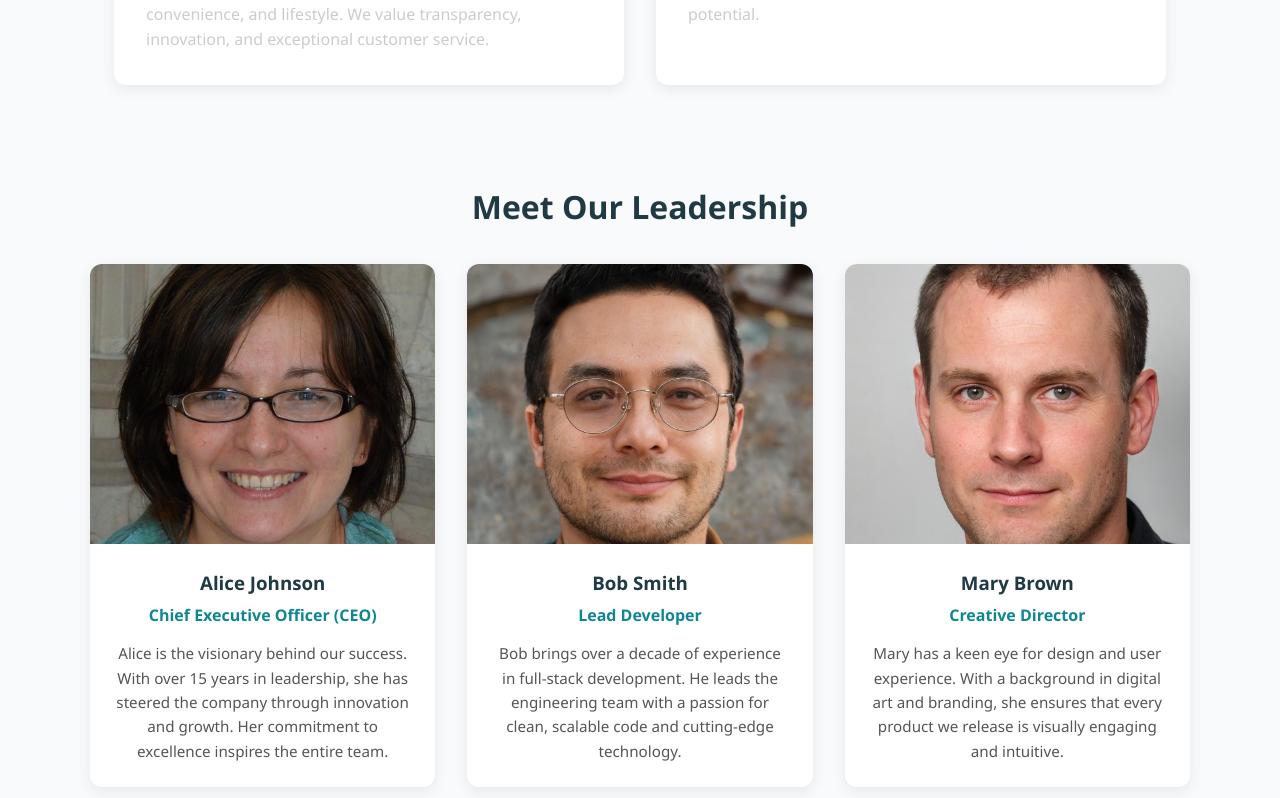
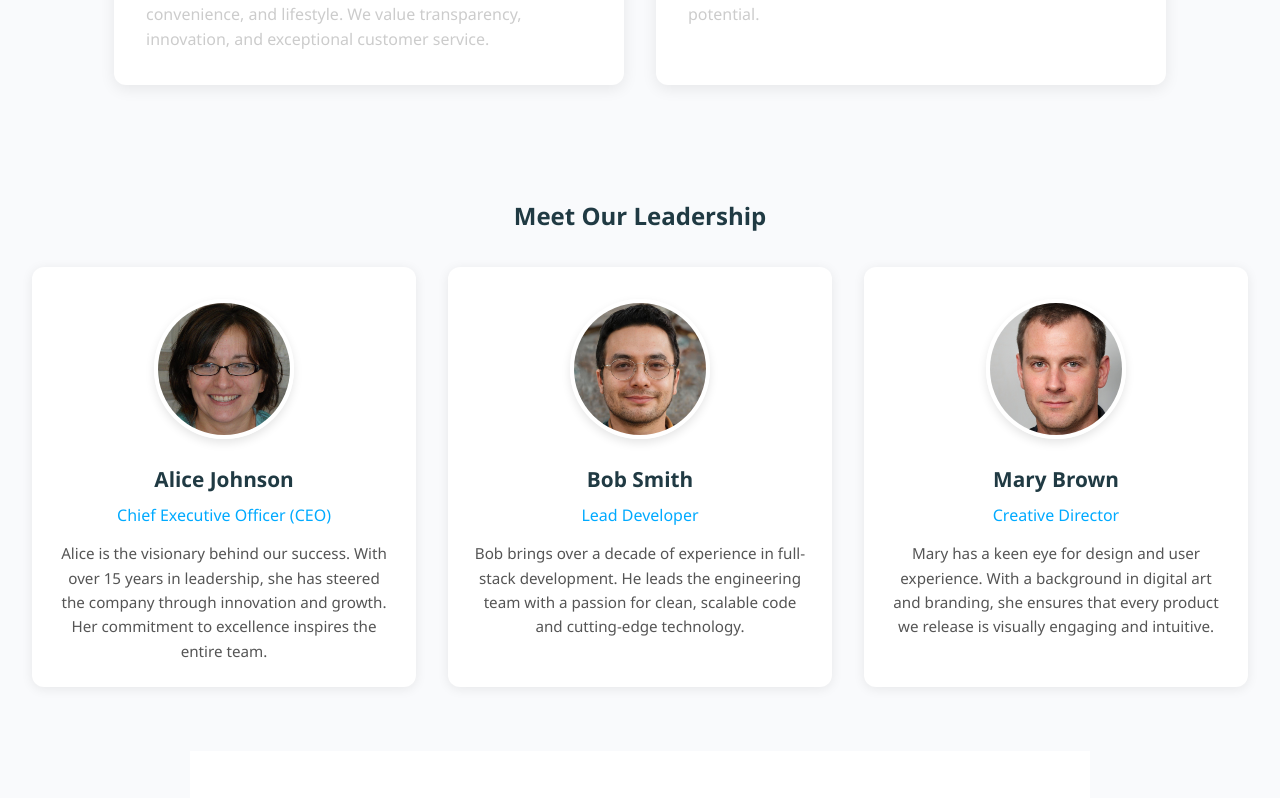
Before and after one commit to Raytay1234/Electro-Shop, a React (Vite) app: page /about in a window 1280 px wide. Shown: the part 562-1360 px from the top of the page. Built offline with nearby package versions, Linux system fonts and the light colour scheme.

Commit message:
Fixed profile view in navbar

```diff
--- a/src/components/Navbar.jsx
+++ b/src/components/Navbar.jsx
@@ -1,4 +1,3 @@
-// src/components/Navbar.jsx
 import React, { useState } from 'react';
 import { Link, useNavigate } from 'react-router-dom';
 import useAuth from '../context/useAuth.jsx';
@@ -68,17 +67,6 @@ const Navbar = () => {
 
       {/* Right: Mobile Actions */}
       <div className="nav-right">
-        {/* Mobile Profile Avatar */}
-        {user && (
-          <Link to="/UserProfile" className="profile-link mobile-avatar">
-            <img
-              src={user.profilePicture || '/default-avatar.png'}
-              alt="Profile"
-              className="profile-avatar"
-            />
-          </Link>
-        )}
-
         {/* Hamburger Menu */}
         <button
           className={`hamburger ${menuOpen ? 'active' : ''}`}
@@ -92,6 +80,17 @@ const Navbar = () => {
             <span className="hamburger-badge">{cartQuantity}</span>
           )}
         </button>
+
+        {/* Mobile Profile Avatar */}
+        {user && (
+          <Link to="/UserProfile" className="profile-link mobile-avatar">
+            <img
+              src={user.profilePicture || '/default-avatar.png'}
+              alt="Profile"
+              className="profile-avatar"
+            />
+          </Link>
+        )}
       </div>
     </nav>
   );
--- a/src/styles/About.css
+++ b/src/styles/About.css
@@ -68,46 +68,47 @@
   margin-bottom: 1rem;
 }
 
-/* ===============================
+/* ==============================
    Team Section
-================================= */
+   ============================== */
 .team {
-  padding: 3rem 1.5rem;
+  padding: 4rem 2rem;
   text-align: center;
 }
 
 .team h2 {
-  font-size: 2rem;
+  margin-bottom: 2rem;
   color: #203a43;
-  margin-bottom: 2rem;
 }
 
 .team-grid {
   display: grid;
-  grid-template-columns: repeat(auto-fit, minmax(280px, 1fr));
+  grid-template-columns: repeat(auto-fit, minmax(260px, 1fr));
   gap: 2rem;
-  max-width: 1100px;
-  margin: auto;
 }
 
 .team-card {
-  background: white;
+  background: #fff;
   border-radius: 12px;
   overflow: hidden;
-  box-shadow: 0px 4px 15px rgba(0, 0, 0, 0.08);
-  text-align: center;
-  transition: transform 0.3s ease, box-shadow 0.3s ease;
+  box-shadow: 0 2px 12px rgba(0,0,0,0.08);
+  transition: transform 0.3s ease;
+  padding-top: 2rem; /* Space above the circle image */
 }
 
 .team-card:hover {
-  transform: translateY(-4px);
-  box-shadow: 0px 8px 25px rgba(0, 0, 0, 0.12);
+  transform: translateY(-5px);
 }
 
 .team-card img {
-  width: 100%;
-  height: 280px;
+  width: 140px;
+  height: 140px;
   object-fit: cover;
+  border-radius: 50%;
+  border: 4px solid #fff;
+  box-shadow: 0 4px 10px rgba(0,0,0,0.1);
+  margin: 0 auto;
+  display: block;
 }
 
 .team-info {
@@ -115,13 +116,14 @@
 }
 
 .team-info h3 {
+  margin-bottom: 0.4rem;
+  font-size: 1.3rem;
   color: #203a43;
-  margin-bottom: 0.3rem;
 }
 
 .team-info .role {
-  font-weight: bold;
-  color: #0f8693;
+  font-weight: 500;
+  color: #00aaff;
   margin-bottom: 0.8rem;
 }
 
@@ -129,6 +131,7 @@
   font-size: 0.95rem;
   color: #555;
 }
+
 
 /* ===============================
    History Section
--- a/src/styles/Navbar.css
+++ b/src/styles/Navbar.css
@@ -4,7 +4,7 @@
   color: white;
   display: flex;
   align-items: center;
-  justify-content: space-between; /* Keep logo on left, right content on right */
+  justify-content: space-between;
   padding: 0.8rem 2rem;
   position: sticky;
   top: 0;
@@ -30,7 +30,7 @@
   display: flex;
   align-items: center;
   gap: 1.2rem;
-  margin-left: auto; /* Forces links to right side */
+  margin-left: auto;
 }
 .nav-links a,
 .nav-links button {
@@ -96,7 +96,7 @@
 .hamburger span {
   width: 24px;
   height: 2px;
-  background: rgb(9, 7, 7);
+  background: white;
   border-radius: 2px;
   transition: 0.3s;
 }
@@ -121,6 +121,13 @@
   font-weight: bold;
   padding: 2px 6px;
   border-radius: 50%;
+}
+
+/* Right Section */
+.nav-right {
+  display: flex;
+  align-items: center;
+  gap: 0.6rem; /* space between hamburger & avatar */
 }
 
 /* Desktop vs Mobile Avatar Placement */
@@ -149,7 +156,7 @@
     flex-direction: column;
     gap: 1rem;
     padding: 1.5rem 1rem;
-    display: none; /* Hidden by default */
+    display: none;
     width: 200px;
     border-radius: 8px;
     box-shadow: -2px 4px 12px rgba(0,0,0,0.15);
```
